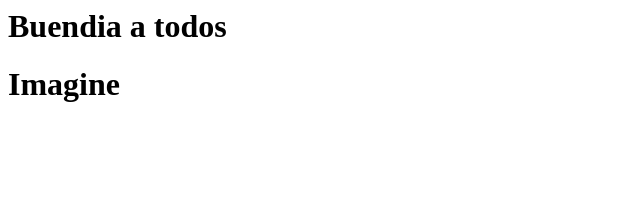
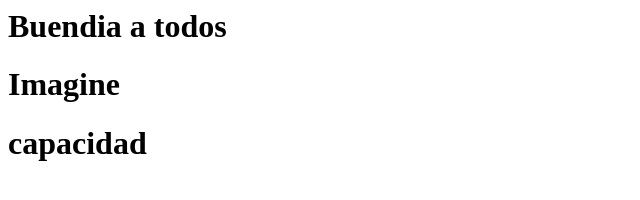
Before and after one commit to morita38590/trabajofi, a plain HTML site: page index.html in a window 1280 px wide. Shown: the whole page, without its empty margins (0-640 px from the left). Drawn offline with Linux system fonts and the light colour scheme.

Commit message:
Add files via upload

```diff
--- a/index.html
+++ b/index.html
@@ -9,5 +9,6 @@
    <body>
        <h1>Buendia a todos</h1>
 	    <h1>Imagine</h1>
+		<h1>capacidad</h1>
    </body>
    </html>
```
